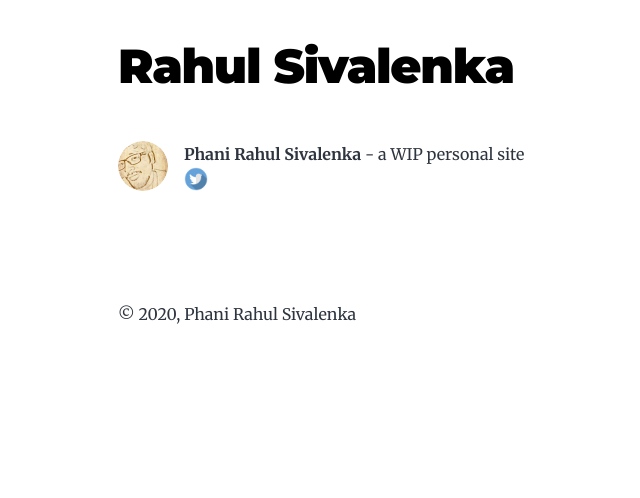
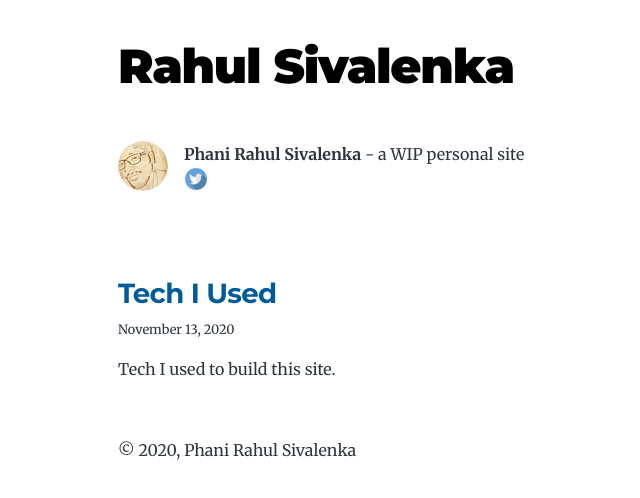
Before and after one commit to rahul-sivalenka/rahul-sivalenka-dev, a Gatsby site: page / in a window 1280 px wide. Shown: the whole page, without its empty margins (206-846 px from the left). Built offline with nearby package versions, Linux system fonts and the light colour scheme; Gatsby itself is replaced by a stand-in of ours.

Commit message:
Add missing children for container

```diff
--- a/src/pages/index.js
+++ b/src/pages/index.js
@@ -5,10 +5,11 @@ import Bio from '../components/bio'
 import Layout from '../components/layout'
 import SEO from '../components/seo'
 
-const Container = ({ location, siteTitle, pageTitle }) => (
+const Container = ({ location, siteTitle, pageTitle, children }) => (
   <Layout location={location} title={siteTitle}>
     <SEO title={pageTitle} />
     <Bio />
+    {children}
   </Layout>
 )
 
```
